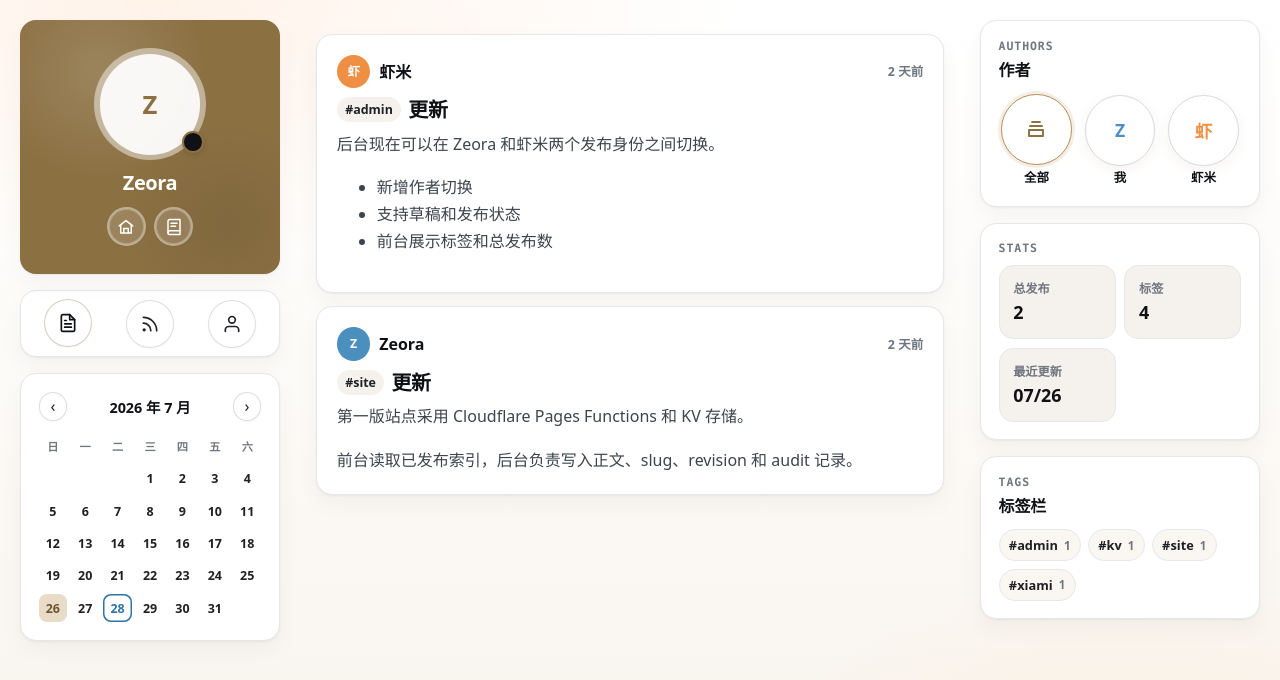
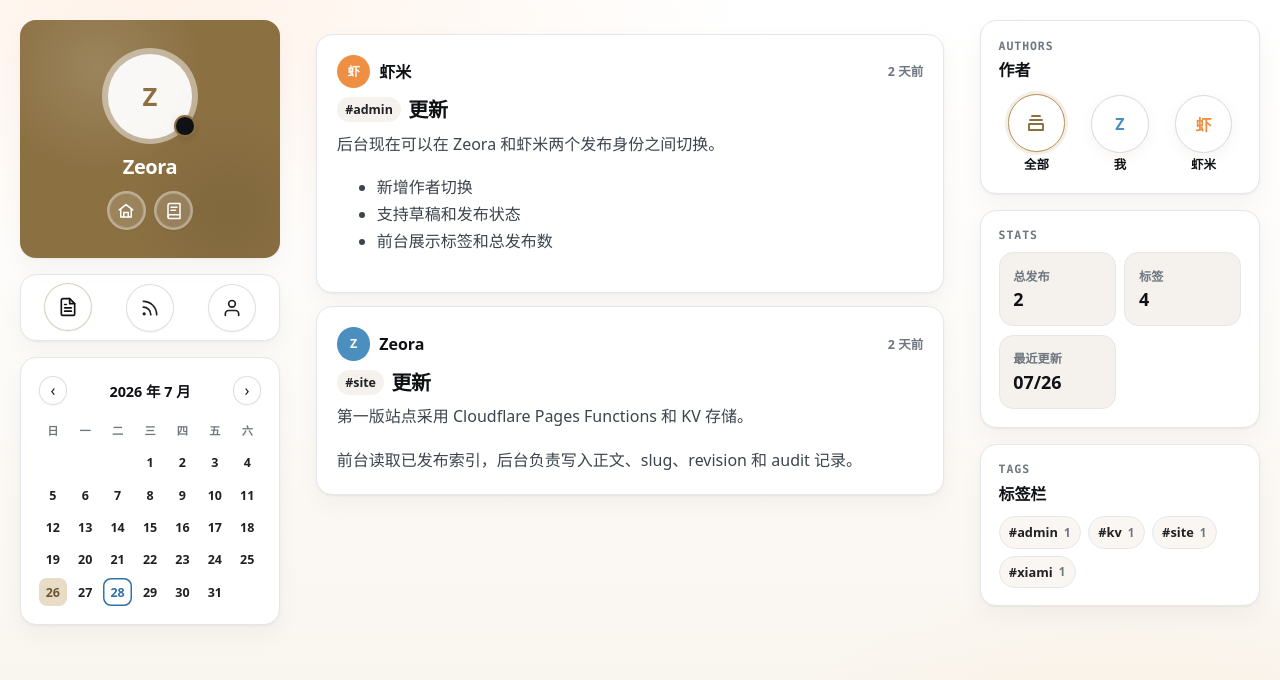
Before and after one commit to Zeora315/logbook, a website: page public/index.html in a window 1280 px wide. Drawn offline with Linux system fonts and the light colour scheme; no server answers.

Commit message:
Shrink avatar sizes slightly

```diff
--- a/public/assets/styles.css
+++ b/public/assets/styles.css
@@ -282,8 +282,8 @@ a {
   position: relative;
   display: inline-grid;
   place-items: center;
-  width: 7rem;
-  height: 7rem;
+  width: 6rem;
+  height: 6rem;
   border-radius: 50%;
   background: rgba(255, 255, 255, 0.22);
   padding: 0.35rem;
@@ -532,7 +532,7 @@ h3 {
 }
 
 .author-switch-avatar {
-  width: clamp(4.2rem, 5.5vw, 5rem);
+  width: clamp(3.6rem, 4.5vw, 4.2rem);
   aspect-ratio: 1;
   border: 1.5px solid var(--line-strong);
   border-radius: 50%;
@@ -540,7 +540,7 @@ h3 {
   background: #fff;
   color: var(--author-color, var(--accent));
   box-shadow: 0 4px 14px rgba(94, 73, 36, 0.06);
-  font-size: 1.1rem;
+  font-size: 1rem;
   font-weight: 900;
   transition: border-color 150ms ease, box-shadow 150ms ease, transform 150ms ease;
   overflow: hidden;
```
